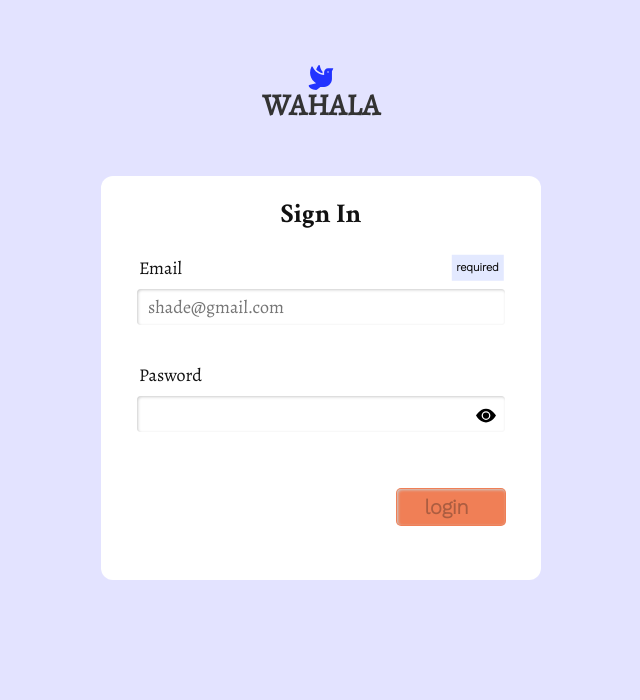
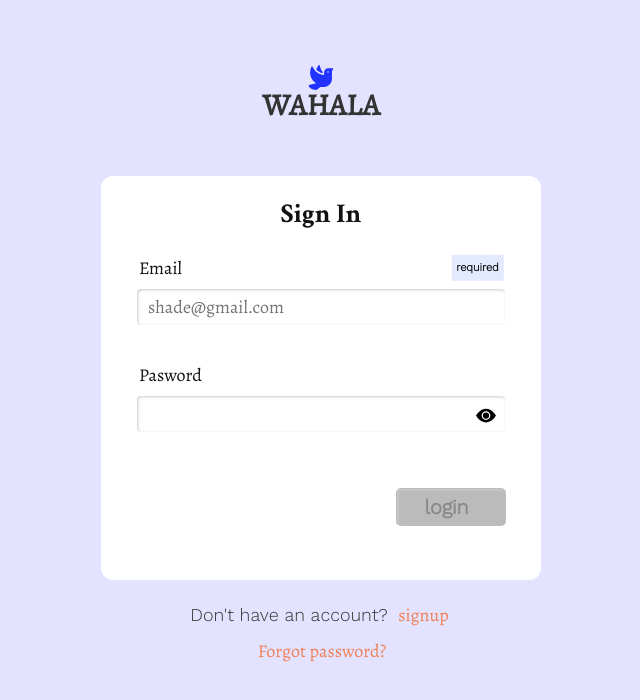
Before and after one commit to Olaleye-Blessing/movie, a React (Create React App) app: page /login in a window 1280 px wide. Shown: the top 700 px of the page, without its empty margins (319-959 px from the left). Built offline with nearby package versions, Linux system fonts and the light colour scheme.

Commit message:
Updated login page

```diff
--- a/src/Components/Form/FormBtn.jsx
+++ b/src/Components/Form/FormBtn.jsx
@@ -1,8 +1,8 @@
-const FormBtn = ({ type, disabled, next, text, handleClick }) => {
+const FormBtn = ({ type, disabled, next, text, handleClick, className }) => {
     return (
         <button
             type={type}
-            className={`form__button ${disabled && "disabled"} ${
+            className={`form__button ${className} ${disabled && "disabled"} ${
                 next && "form__button-next"
             }`}
             disabled={disabled}
@@ -13,4 +13,8 @@ const FormBtn = ({ type, disabled, next, text, handleClick }) => {
     );
 };
 
+FormBtn.defaultProps = {
+    className: "",
+};
+
 export default FormBtn;
--- a/src/Components/Form/SignUpAccountInfo.jsx
+++ b/src/Components/Form/SignUpAccountInfo.jsx
@@ -149,7 +149,7 @@ const SignUpAccountInfo = ({
                     }}
                 />
                 <FormBtn
-                    className={`form__button`}
+                    className={disbleStageTwo ? "" : "submit"}
                     type="button"
                     next={true}
                     text="next"
--- a/src/Components/Form/SignupPersonalInfo.jsx
+++ b/src/Components/Form/SignupPersonalInfo.jsx
@@ -57,6 +57,7 @@ const SignupPersonalInfo = ({
             {/* <FormSelectInput /> */}
             <div className="form__control form__button-container">
                 <FormBtn
+                    className={disbleStageOne ? "" : "submit"}
                     type="button"
                     disabled={disbleStageOne}
                     text="next"
--- a/src/css/index.css
+++ b/src/css/index.css
@@ -262,6 +262,19 @@ svg {
   border-radius: 1.2rem;
 }
 
+.form__other {
+  text-align: center;
+  margin-top: 2rem;
+  color: var(--black-1);
+}
+
+.form__other a {
+  color: var(--coral-1);
+  display: inline-block;
+  margin-left: 0.2rem;
+  padding: 0.2rem 0.3rem;
+}
+
 .form__control {
   margin-bottom: 3.4rem;
   position: relative;
@@ -369,11 +382,6 @@ svg {
 
 .form__button-next, .form__button[type="submit"] {
   margin-right: 0;
-  background-color: var(--coral-1);
-}
-
-.form__button-next:hover, .form__button[type="submit"]:hover {
-  background-color: var(--coral-2);
 }
 
 .form__button[type="button"]:hover {
@@ -460,6 +468,14 @@ svg {
           transform: translate(-50%, -50%);
 }
 
+.submit {
+  background-color: var(--coral-1);
+}
+
+.submit:hover {
+  background-color: var(--coral-2) !important;
+}
+
 .box {
   border-radius: var(--border-7);
   padding: 1.5rem 2rem;
@@ -470,7 +486,7 @@ svg {
   padding: 1.2rem 0 1.2rem;
   margin-right: auto;
   margin-left: auto;
-  margin-bottom: 2rem;
+  margin-bottom: 4rem;
   width: 100%;
   max-width: 50rem;
   max-width: 44rem;
--- a/src/pages/Login.jsx
+++ b/src/pages/Login.jsx
@@ -1,39 +1,29 @@
-import React, { useState } from "react";
+import React, { useRef, useState } from "react";
 // import FormButton from "../Components/Form/FormButton";
 import HomeLogoLink from "../Components/HomeLogoLink";
 import FormInput from "./../Components/Form/FormInput";
 import { BsEyeFill, BsEyeSlashFill } from "react-icons/bs";
 import { validateEmail } from "../utility/validateEmail";
 import FormBtn from "../Components/Form/FormBtn";
-
-// let initialValues = {
-//     pswdType: "",
-//     email: "",
-//     password: "",
-//     errors: {
-//         email: true,
-//         password: true,
-//     },
-//     touched: {
-//         email: false,
-//         password: false,
-//     },
-//     isEnabled: false,
-// };
+import { Link } from "react-router-dom";
 
 const Login = () => {
     const [pswdType, setPswdType] = useState("password");
-    const [email, setEmail] = useState("");
-    const [password, setPassword] = useState("");
-    // const [isTouched, setIsTouched] = useState({
-    //     email: false,
-    //     password: false,
-    // });
+    // const [email, setEmail] = useState("");
+    // const [password, setPassword] = useState("");
+    const [values, setValues] = useState({
+        "email": "",
+        password: "",
+    });
     const [errors, setErrors] = useState({
         email: true,
         password: true,
     });
-    // const [isEnabled, setIsEnabled] = useState(false);
+
+    const handleChange = (e) => {
+        let { name, value } = e.target;
+        setValues({ ...values, [name]: value });
+    };
 
     const togglePswdType = () => {
         setPswdType(pswdType === "password" ? "text" : "password");
@@ -41,14 +31,23 @@ const Login = () => {
 
     const validate = (name) => {
         let currentErrors = { ...errors };
+        // console.log(currentErrors);
+
         if (name === "email") {
-            currentErrors.email = validateEmail(email);
+            currentErrors.email = validateEmail(values.email);
         }
+
+        if (name === "password") {
+            // console.log(values.password);
+            currentErrors.password = values.password.length < 1;
+        }
+
+        console.log(currentErrors);
         setErrors(currentErrors);
     };
 
-    let disabled = errors.email && errors.password;
-    // console.log(Object.keys(errors));
+    let disabled = Object.keys(errors).some((err) => errors[err] === true);
+    console.log({ disabled });
 
     return (
         <>
@@ -65,21 +64,18 @@ const Login = () => {
                         name="email"
                         type="email"
                         placeholder="shade@gmail.com"
-                        value={email}
-                        handleChange={(e) => {
-                            setEmail(e.target.value);
-                            validate("email");
-                        }}
+                        value={values.email}
+                        handleChange={handleChange}
                         required={true}
+                        handleKeyDown={() => validate("email")}
                     />
                     <FormInput
                         label="pasword"
                         name="password"
                         type={pswdType}
-                        value={password}
-                        handleChange={(e) => {
-                            setPassword(e.target.value);
-                        }}
+                        value={values.password}
+                        handleChange={handleChange}
+                        handleKeyDown={() => validate("password")}
                     >
                         <button
                             type="button"
@@ -93,16 +89,22 @@ const Login = () => {
                             )}
                         </button>
                     </FormInput>
-                    {/* <FormButton text="login" disabled={disabled} /> */}
                     <div className="form__control form__button-container">
                         <FormBtn
+                            className={disabled ? "" : "submit"}
                             type="submit"
                             disabled={disabled}
-                            next={true}
+                            next={false}
                             text="login"
                         />
                     </div>
                 </form>
+                <p className="form__other">
+                    Don't have an account? <Link to="/signup">signup</Link>
+                </p>
+                <p className="form__other" style={{ marginTop: "5px" }}>
+                    <Link to="/resetpassword">Forgot password?</Link>
+                </p>
             </main>
         </>
     );
--- a/src/pages/Signup.jsx
+++ b/src/pages/Signup.jsx
@@ -11,6 +11,7 @@ import sliceObject from "../utility/sliceObjects";
 import SignupPersonalInfo from "../Components/Form/SignupPersonalInfo";
 import SignUpAccountInfo from "../Components/Form/SignUpAccountInfo";
 import ConfirmPage from "../Components/Form/ConfirmPage";
+import { Link } from "react-router-dom";
 
 const SignUp = () => {
     const [stages, setStages] = useState([
@@ -72,7 +73,7 @@ const SignUp = () => {
         { label: "user name", name: "username", value: values.userName },
     ];
 
-    const displayItem = () => {
+    const displaySignUpSection = () => {
         switch (currentStage) {
             case 1:
                 element = (
@@ -125,7 +126,7 @@ const SignUp = () => {
                             />
 
                             <FormBtn
-                                className={`form__button`}
+                                className="submit"
                                 type="submit"
                                 next={false}
                                 text="submit"
@@ -170,9 +171,15 @@ const SignUp = () => {
                     })}
                 </section>
                 <form className="form" onSubmit={handleSubmit}>
-                    <h2>Sign Up</h2>
-                    {displayItem()}
+                    <h2>Create An Account</h2>
+                    {displaySignUpSection()}
                 </form>
+                <div className="form__other">
+                    Already have an account?
+                    <span>
+                        <Link to="/login">login</Link>
+                    </span>
+                </div>
             </main>
         </>
     );
--- a/src/scss/_form.scss
+++ b/src/scss/_form.scss
@@ -8,6 +8,19 @@
     max-width: 44rem;
     border-radius: var(--border-7);
     border-radius: 1.2rem;
+
+    &__other {
+        text-align: center;
+        margin-top: 2rem;
+        color: var(--black-1);
+
+        a {
+            color: var(--coral-1);
+            display: inline-block;
+            margin-left: 0.2rem;
+            padding: 0.2rem 0.3rem;
+        }
+    }
 
     &__control {
         margin-bottom: 3.4rem;
@@ -105,11 +118,6 @@
         &-next,
         &[type="submit"] {
             margin-right: 0;
-            background-color: var(--coral-1);
-
-            &:hover {
-                background-color: var(--coral-2);
-            }
         }
 
         &[type="button"] {
@@ -189,3 +197,11 @@
         transform: translate(-50%, -50%);
     }
 }
+
+.submit {
+    background-color: var(--coral-1);
+
+    &:hover {
+        background-color: var(--coral-2) !important;
+    }
+}
--- a/src/scss/_stages.scss
+++ b/src/scss/_stages.scss
@@ -2,7 +2,7 @@
     padding: 1.2rem 0 1.2rem;
     margin-right: auto;
     margin-left: auto;
-    margin-bottom: 2rem;
+    margin-bottom: 4rem;
     width: 100%;
     max-width: 50rem;
     max-width: 44rem;
```
